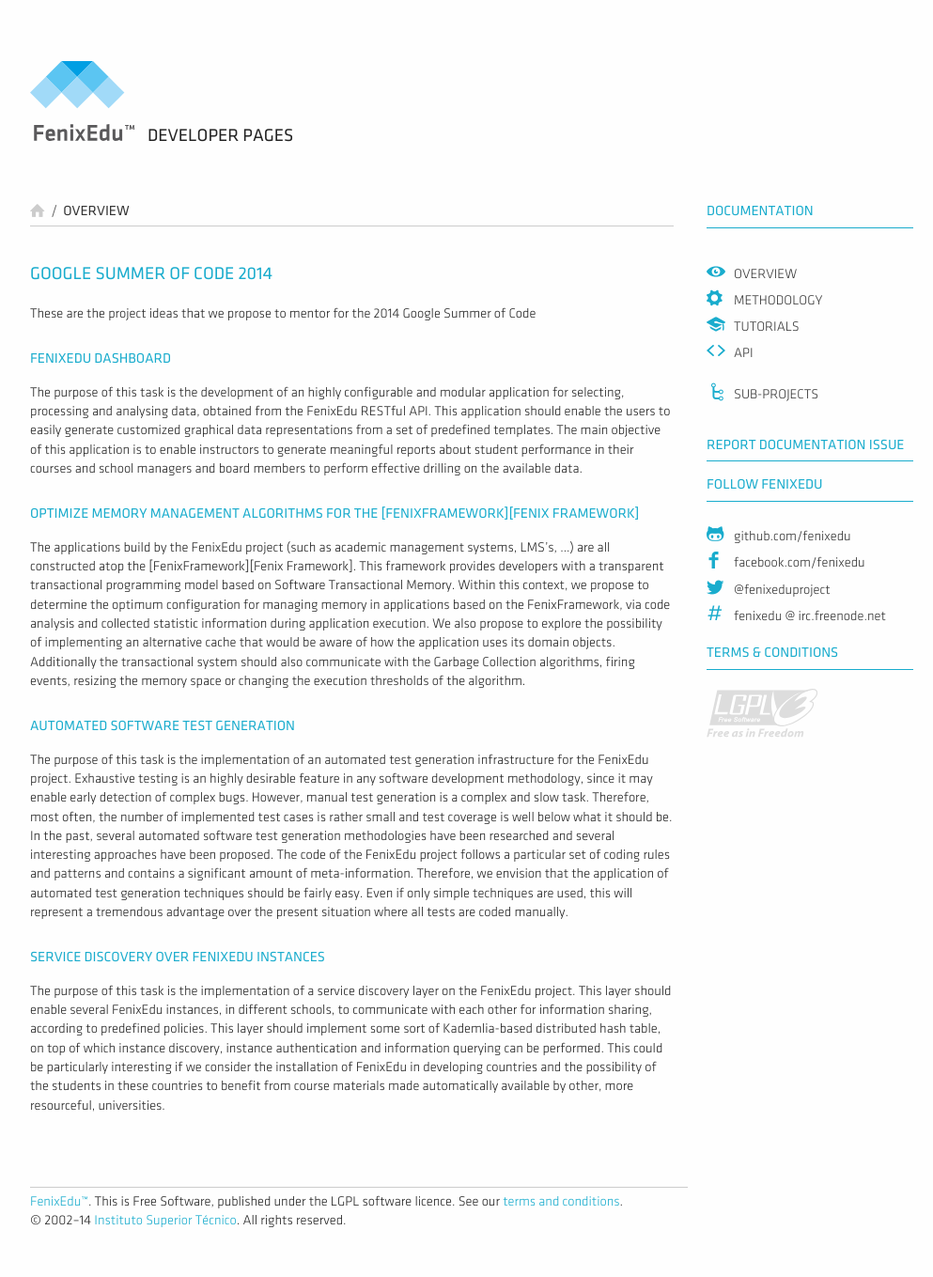
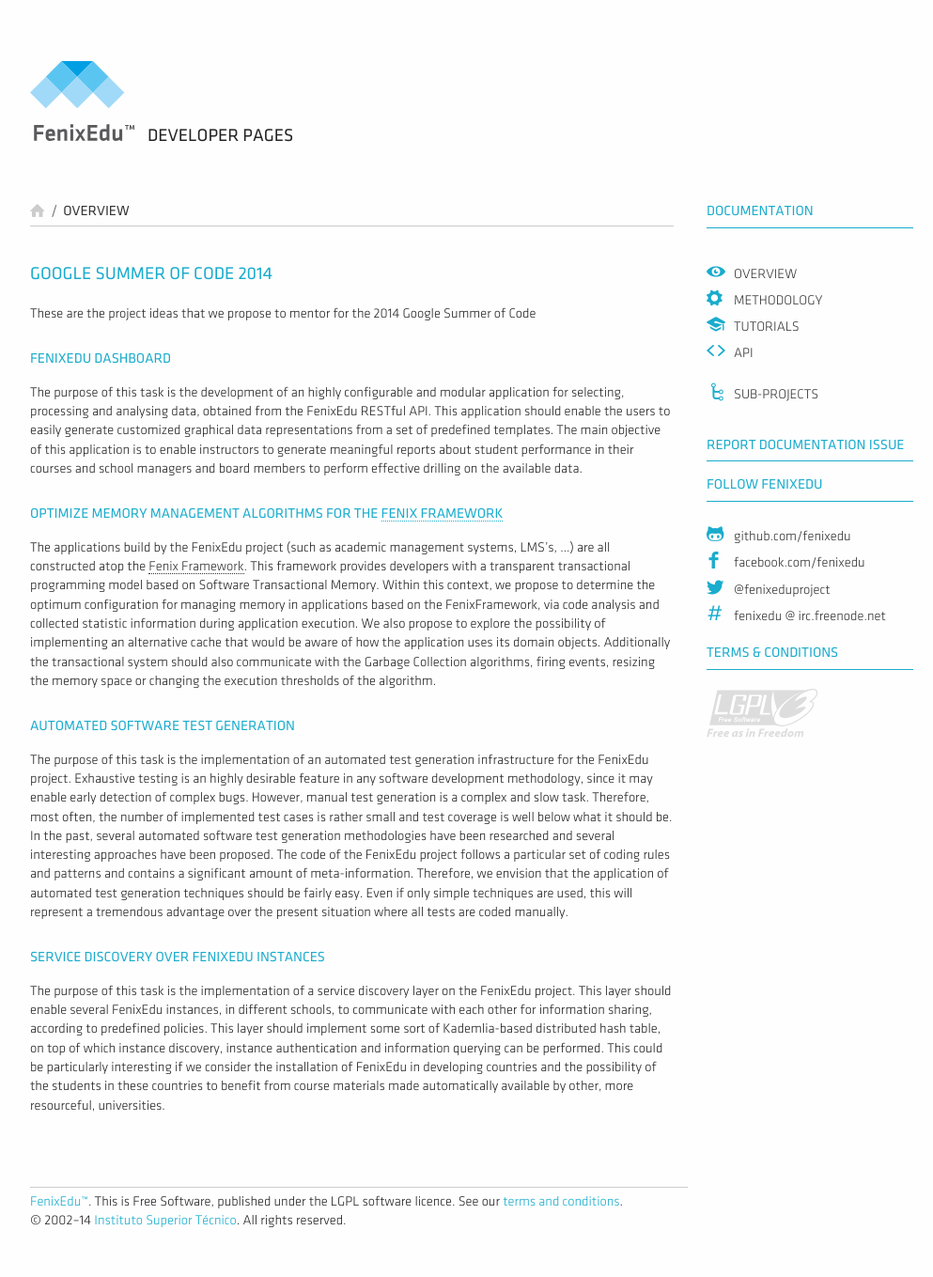
Before and after one commit to FenixEdu/fenixedu.github.io, a Jekyll site: the page built from dev/google-summer-of-code/index.md, in a window 1280 px wide. Shown: the whole page at 94% size, without its empty margins (128-1121 px from the left). Built offline with Jekyll 4.4.1, drawn with Linux system fonts in a browser that asks for light colours; nearby versions of some CDN libraries; Markdown is read by kramdown in place of the engine named in the settings.

Commit message:
Update index.md

```diff
--- a/dev/google-summer-of-code/index.md
+++ b/dev/google-summer-of-code/index.md
@@ -14,9 +14,9 @@ These are the project ideas that we propose to mentor for the 2014 Google Summer
 The purpose of this task is the development of an highly configurable and modular application for selecting, processing and analysing data, obtained from the FenixEdu RESTful API. This application should enable the users to easily generate customized graphical data representations from a set of predefined templates. The main objective of this application is to enable instructors to generate meaningful reports about student performance in their courses and school managers and board members to perform effective drilling on the available data.
 
 
-### Optimize Memory Management Algorithms for the [FenixFramework][Fenix Framework]
+### Optimize Memory Management Algorithms for the [Fenix Framework][FenixFramework]
 
-The applications build by the FenixEdu project (such as academic management systems, LMS's, ...) are all constructed atop the [FenixFramework][Fenix Framework]. This framework provides developers with a transparent transactional programming model based on Software Transactional Memory. Within this context, we propose to determine the optimum configuration for managing memory in applications based on the FenixFramework, via code analysis and collected statistic information during application execution. We also propose to explore the possibility of implementing an alternative cache that would be aware of how the application uses its domain objects. Additionally the transactional system should also communicate with the Garbage Collection algorithms, firing events, resizing the memory space or changing the execution thresholds of the algorithm.
+The applications build by the FenixEdu project (such as academic management systems, LMS's, ...) are all constructed atop the [Fenix Framework][FenixFramework]. This framework provides developers with a transparent transactional programming model based on Software Transactional Memory. Within this context, we propose to determine the optimum configuration for managing memory in applications based on the FenixFramework, via code analysis and collected statistic information during application execution. We also propose to explore the possibility of implementing an alternative cache that would be aware of how the application uses its domain objects. Additionally the transactional system should also communicate with the Garbage Collection algorithms, firing events, resizing the memory space or changing the execution thresholds of the algorithm.
 
 
 ### Automated Software Test Generation
```
